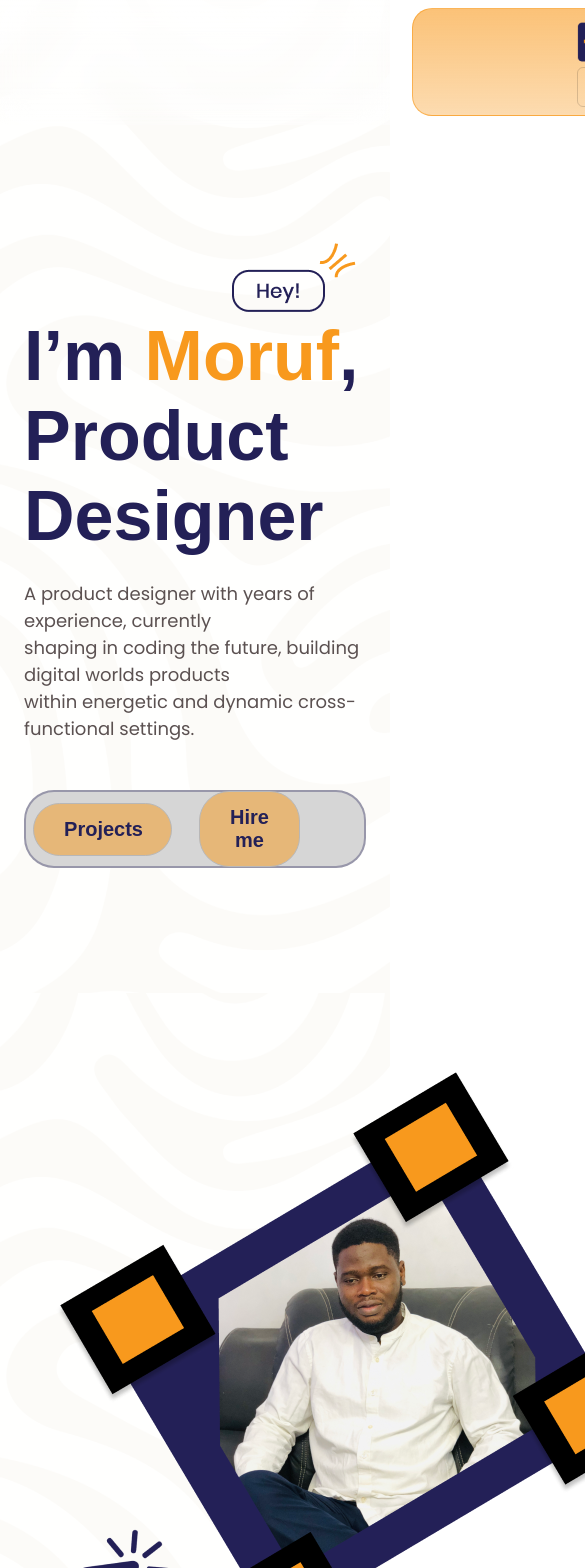
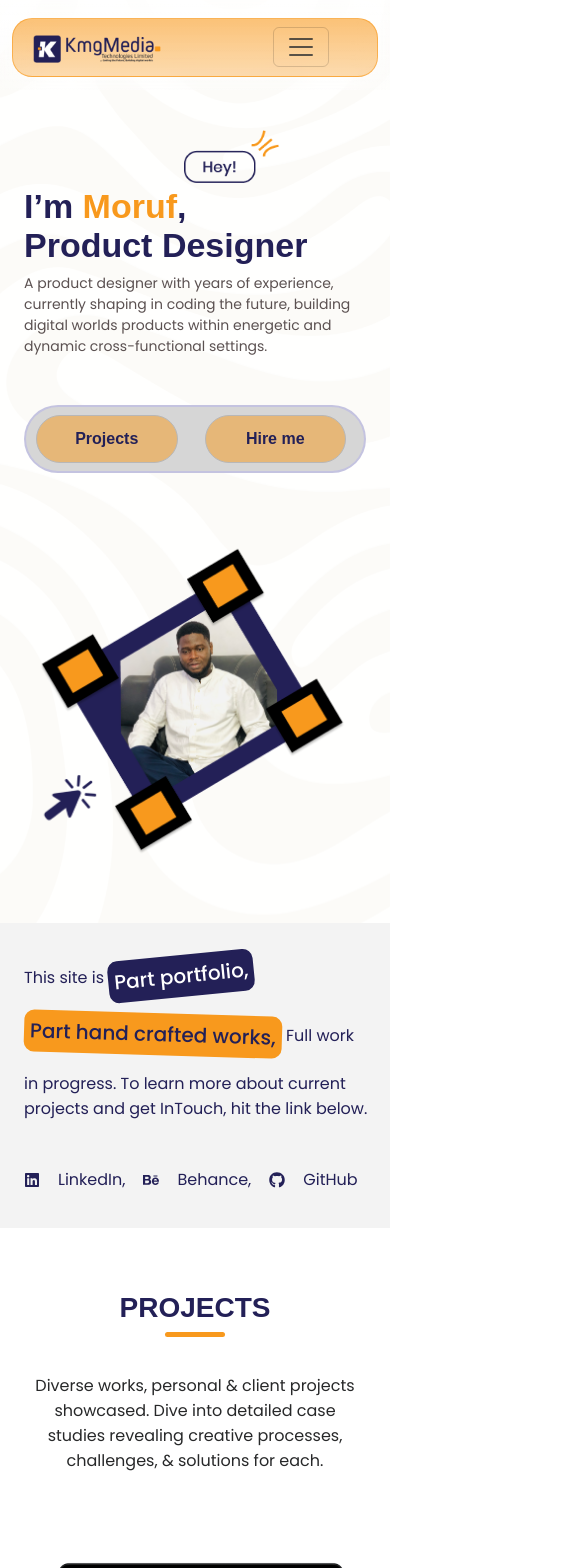
Before and after one commit to kmgmedia/build-cv-with-react-js-app, a React (Create React App) app: page / in a window 390 px wide. Shown: the top 1568 px of the page, 585 px wide, since content can reach past the window. Built offline with nearby package versions, Linux system fonts and the light colour scheme.

Commit message:
Media screens sessions

```diff
--- a/src/Components/Display.jsx
+++ b/src/Components/Display.jsx
@@ -22,15 +22,15 @@ import Footer from './Footer/Footer';
         <div>
         <Navbar/>
         <Hero/>
-        {/* <Projects/> */}
+        <Projects/>
         {/* <Form/> */}
         {/* <Kmgfoliobigpage/> */}
         {/* <Nexcentfoliobigpage/> */}
         {/* <Sicklefolio/> */}
-        <Smarthomefolio/>
+        {/* <Smarthomefolio/> */}
         {/* <Bycfolio/> */}
         {/* <Pethomefolio/> */}
-        <About/>
+        {/* <About/> */}
         <Footer/>
 
         </div>
--- a/src/Components/Footer/Footer.jsx
+++ b/src/Components/Footer/Footer.jsx
@@ -17,9 +17,6 @@ const Footer = () => {
                     shaping in coding the future, building digital worlds
                     products within energetic and dynamic cross-functional
                     settings.
-                    </p>
-                    <p>
-                    Copyright© 2023 Moruf Adebola, All Rights reserved.
                     </p>
                     </div>
                     <div class="col-sm-12 col-md-12 col-lg-1"></div>
@@ -42,6 +39,9 @@ const Footer = () => {
                     </div>
                     </div>
                     </div>
+                    <p>
+                    Copyright© 2023 Moruf Adebola, All Rights reserved.
+                    </p>
                     <div class="col-sm-12 col-md-12 col-lg-1"></div>
                 </div>
                 </div>
--- a/src/Components/Landingpage/Hero.jsx
+++ b/src/Components/Landingpage/Hero.jsx
@@ -15,23 +15,22 @@ const Hero = () => {
     return (
         <>
         <div className=" body row" style={{backgroundImage: `url(${Backgroundpattern})`}}>
-        <div class="col-sm-12 col-md-12 col-lg-1"></div>
-        <div class="col-sm-12 col-md-12 col-lg-10">
-            <div class="row">
-                <div class="col-sm-12 col-md-12 col-lg-7">
+        <div className="col-sm-12 col-md-12 col-lg-1"></div>
+        <div className="col-sm-12 col-md-12 col-lg-10">
+            <div className="row">
+                <div className="col-sm-12 col-md-12 col-lg-7">
                     <div className='hey-session'>
                         <img data-aos='zoom-in-down'src= {Heylogo} alt="" />
                         <div className='hero-text'>
                         <h1>I’m <span className='minename'>Moruf</span>, <br/> Product Designer</h1>
                     </div>
-                    <div data-aos='zoom-in-down' className='hero-p'>
+                    <div data-aos= "zoom-in" className='hero-p'>
                         <p>A product designer with years of experience, currently <br/>
                         shaping in coding the future, building digital worlds products <br/>
                             within energetic and dynamic cross-functional settings.
                         </p>
                     </div>
-                    <div className="col-sm-12 colnpm run dev
-                    -md-12 col-lg-6">
+                    <div className="col-sm-12 col-md-12 col-lg-6">
                     <div className="st-btn">
                     <button className='portfolio'>Projects</button>
                     <button className='hireme'>Hire me</button>
@@ -39,7 +38,7 @@ const Hero = () => {
                     </div>
                     </div>
                 </div>
-                <div class="col-sm-12 col-md-12 col-lg-5">
+                <div className="col-sm-12 col-md-12 col-lg-5">
                     <div data-aos='fade-down-left' className='hero-image'>
                         <img src= {Heroimage} alt="" />
                     </div>
@@ -47,16 +46,16 @@ const Hero = () => {
             </div>
         </div>
         </div>
-        <div class="col-sm-12 col-md-12 col-lg-1"></div>
+        <div className="col-sm-12 col-md-12 col-lg-1"></div>
 
 
 
 
         <div className="row all-this-site">
-        <div class="col-sm-12 col-md-12 col-lg-1"></div>
-        <div class="col-sm-12 col-md-12 col-lg-10">
-            <div class="row">
-                <div class="col-sm-12 col-md-12 col-lg-7">
+        <div className="col-sm-12 col-md-12 col-lg-1"></div>
+        <div className="col-sm-12 col-md-12 col-lg-10">
+            <div className="row">
+                <div className="col-sm-12 col-md-12 col-lg-7">
                 <div className='hero-image-text'>
                         <p>This site is <span className='boldpart-1'>Part portfolio,</span> <span className='boldpart-2'>Part hand crafted works,</span> Full work in progress. <br />
                         To learn more about current projects and get InTouch, hit the link below.
@@ -69,11 +68,7 @@ const Hero = () => {
             </div>
         </div>
         </div>
-        <div class="col-sm-12 col-md-12 col-lg-1"></div>
-
-
-
-
+        <div className="col-sm-12 col-md-12 col-lg-1"></div>
 
         </>
     )
--- a/src/Components/Landingpage/hero.scss
+++ b/src/Components/Landingpage/hero.scss
@@ -14,6 +14,9 @@ $font-stack: Arial, Helvetica, sans-serif;
 $primary-color: #F8991D;
 $secondery-color: #232057;
 
+.row {
+    margin: 0 !important;
+    }
 
 .hey-session {
     padding-top: 15rem;
@@ -54,9 +57,9 @@ $secondery-color: #232057;
 }
 
 .st-btn {
-    border-radius: 30px;
+    border-radius: 35px;
     display: flex;
-    border: 2px solid rgba(35, 32, 87, 0.35);
+    border: 2px solid rgba(161, 157, 240, 0.35);
     background: #D6D6D6;
     height: 78px;
     padding: 30px 10px;
@@ -152,19 +155,119 @@ margin-bottom: 1rem;
 .icons-all p {
     display: flex;
     align-items: center;
-    gap: 15px;
+    gap: 18px;
 }
 
 .hireme:hover {
     background-color: $primary-color;
     width: 180px;
     color:#ffffff;
-    transition-duration: 1s;
+    transition-duration: 1ms;
 }
 
 .portfolio:hover {
     background-color: $primary-color;
     width: 180px;
     color:#ffffff;
-    transition-duration: 1s;
+    transition-duration: 1ms;
 }
+
+@media screen and (max-width: 645px) {
+
+
+    .hey-session {
+        width: 100%;
+        padding-top: 8rem;
+
+    }
+
+    .hey-session img {
+        padding-left: 10rem;
+        width: 16rem;
+    }
+
+    .hero-image img {
+        padding-right: 0rem;
+        image-rendering: auto;
+    }
+
+    .hero-text h1 {
+        font-size: 34px;
+        font-weight: 800;
+    }
+
+    .hero-p br {
+        display: none;
+    }
+
+    .hero-p {
+        font-size: 14px;
+        padding-top: 0rem;
+    }
+
+    .hero-image img {
+        width: 21rem;
+        padding-top: 18%;
+        padding-bottom: 4rem;
+    }
+
+    .st-btn {
+        height: 68px;
+    }
+
+    .portfolio, .hireme{
+        font-size: 16px;
+        padding: 14px, 23px
+    }
+
+    .hireme {
+        margin-right: 8px;
+    }
+
+    .portfolio, .hireme {
+        width: 180px;
+    }
+
+    .hero-image-text br {
+        display: none;
+    }
+
+    .hero-image-text {
+        font-size: 16px;
+        width: 348px;
+        padding-top: 2rem;
+    }
+
+    .boldpart-2 {
+        margin-top: 1rem;
+    }
+
+    .boldpart-1, .boldpart-2 {
+        font-size: 20px;
+    }
+
+}
+
+@media screen and (min-width: 650px) and (max-width: 990px) {
+
+    .hey-session {
+        width: 200%;
+        padding-top: 10rem;
+
+    }
+
+    .hero-image img {
+        padding-top: 3rem;
+        padding-bottom: 2rem;
+    }
+
+    .hero-image-text br {
+        display: none;
+    }
+
+    .hero-image-text {
+        width: 45rem;
+    }
+
+
+}
--- a/src/Components/Navigation/Navbar.jsx
+++ b/src/Components/Navigation/Navbar.jsx
@@ -1,17 +1,18 @@
 import React from 'react'
 import './navbar.scss';
 import Logo from "../../assets/Kmg.png"
-
+import { FaBehance, } from "react-icons/fa";
 
 
 const Navbar = () => {
+
     return (
 
         <div className="row b-g-all fixed-top pt-2">
                 <div class="col-sm-12 col-md-12 col-lg-1"></div>
                 <div class="col-sm-12 col-md-12 col-lg-12">
         <div className='bg-all'>
-            <div className="collapse navbar-collapse" id="navbarSupportedContent">
+            {/* <div className="collapse navbar-collapse" id="navbarSupportedContent">
                 <ul className="navbar-nav ml-auto">
                     <li className="nav-item active">
                     <a className="nav-link-h" href="#">Home <span className="sr-only"></span></a>
@@ -29,16 +30,17 @@ const Navbar = () => {
                     <a className="nav-link" href="#">Contact</a>
                     </li>
                 </ul>
-                </div>
+                </div> */}
+
+
         <nav className="navbar navbar-expand-lg">
             <a className="navbar-brand" href="#"><img src={Logo} alt="" /></a>
                 <button className="navbar-toggler" type="button" data-toggle="collapse" data-target="#navbarSupportedContent" aria-controls="navbarSupportedContent" aria-expanded="false" aria-label="Toggle navigation">
-                <span className="navbar-toggler-icon"></span>
+                <i className="navbar-toggler-icon" ></i>
                 </button>
-
                 <div class="col-sm-12 col-md-12 col-lg-6"></div>
-                <div className="collapse navbar-collapse" id="navbarSupportedContent">
-                <ul className="navbar-nav ml-auto">
+                <div className="collapse navbar-collapse" id="navbarNav">
+                <ul className="navbar-nav">
                     <li className="nav-item active">
                     <a className="nav-link home" href="#">Home <span className="sr-only"></span></a>
                     </li>
--- a/src/Components/Navigation/navbar.scss
+++ b/src/Components/Navigation/navbar.scss
@@ -16,7 +16,9 @@ $primary-color: #F8991D;
 $secondery-color: #232057;
 $secondery-color-2: #272829;
 
-
+.row {
+    margin: 0 !important;
+    }
 
 .b-g-all {
     background: linear-gradient(180deg, rgba(255, 255, 255, 0.60) 0%, rgba(255, 255, 255, 0.20) 100%);
@@ -86,3 +88,54 @@ $secondery-color-2: #272829;
     align-items: center;
     gap: 10px;
 }
+
+
+@media screen and (max-width: 645px) {
+
+    .b-g-all {
+        height: 90px;
+    }
+
+
+    .navbar {
+        margin-left: 0rem;
+    }
+
+    .navbar-brand {
+        padding-right: 6rem;
+    }
+
+    .navbar-brand img {
+        width: 8rem;
+    }
+
+}
+
+@media screen and (min-width: 768px) and (max-width: 1024px) {
+
+    .b-g-all {
+        width: 52%;
+
+    }
+
+    .b-g-all {
+        height: 100px;
+    }
+
+    .navbar {
+        margin-left: 0rem;
+    }
+
+    // .navbar-brand {
+    //     padding-right: 26rem;
+    // }
+
+    .navbar-brand img {
+        width: 12rem;
+    }
+
+    .st-btn {
+        width: 30%;
+    }
+
+}
--- a/src/Components/Projects/project.scss
+++ b/src/Components/Projects/project.scss
@@ -102,3 +102,37 @@ padding-top: 2rem;
     background: $secondery-color;
     box-shadow: 2px 2px 10px 0px rgba(0, 0, 0, 0.25);
     }
+
+    @media screen and (max-width: 645px) {
+
+        .project-1 {
+            padding-top: 4rem;
+        }
+
+        .project-1 h4 {
+            font-size: 28px;
+        }
+
+        .projectme p br {
+            display: none;
+        }
+
+        .projectme p {
+            font-size: 16px;
+        }
+
+        .kmg-folio-img img {
+            width: 350px;
+        }
+
+        .kmg-folio-img-2 {
+            padding-left: 0px;
+        }
+
+        .kmg-folio-img-2 img {
+            width: 350px;
+        }
+
+
+
+    }
--- a/src/index.js
+++ b/src/index.js
@@ -2,8 +2,9 @@ import React from 'react';
 import ReactDOM from 'react-dom/client';
 import './index.scss';
 import App from './App';
+import 'bootstrap/dist/css/bootstrap.css'
 import reportWebVitals from './reportWebVitals';
-import 'bootstrap/dist/css/bootstrap.css'
+
 
 const root = ReactDOM.createRoot(document.getElementById('root'));
 root.render(
```
Also changed, not shown: src/Components/About/About.jsx (+2 -26 lines), src/Components/Footer/footer.scss (+46 -1 lines).
